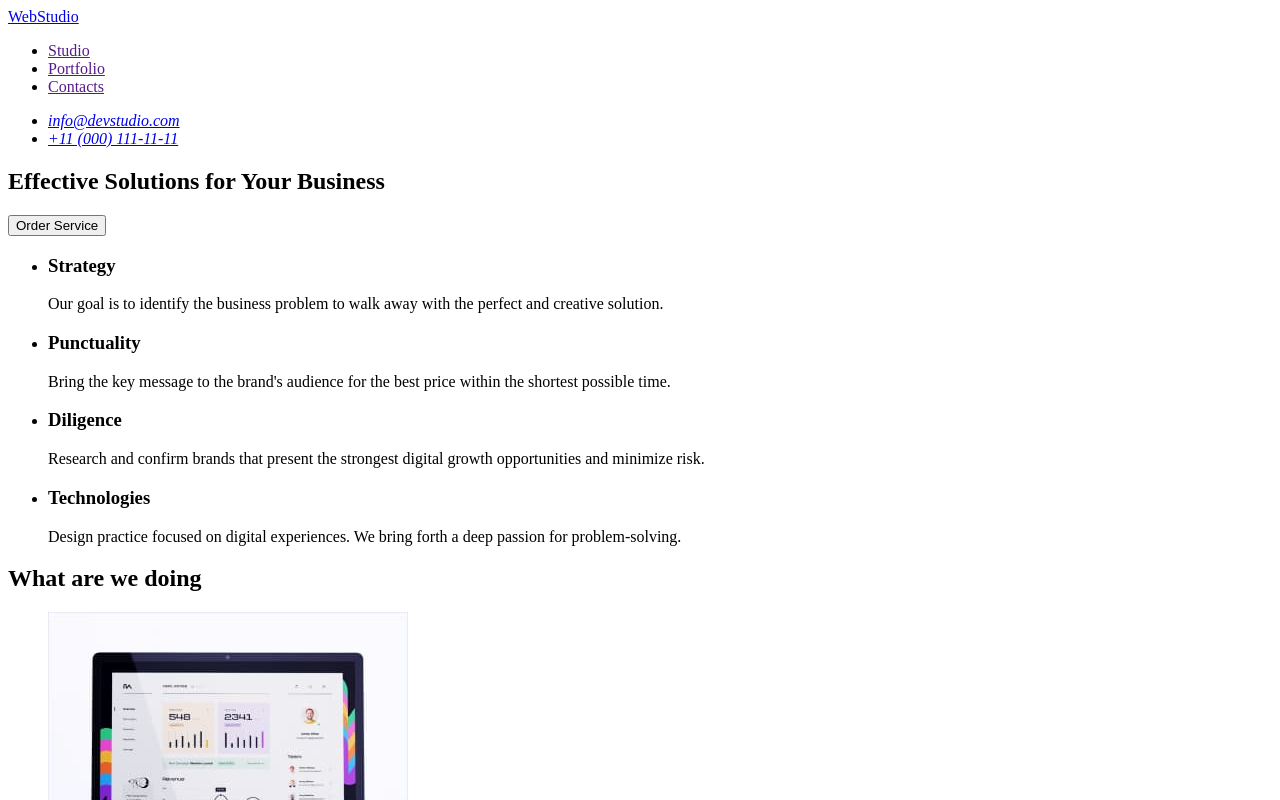
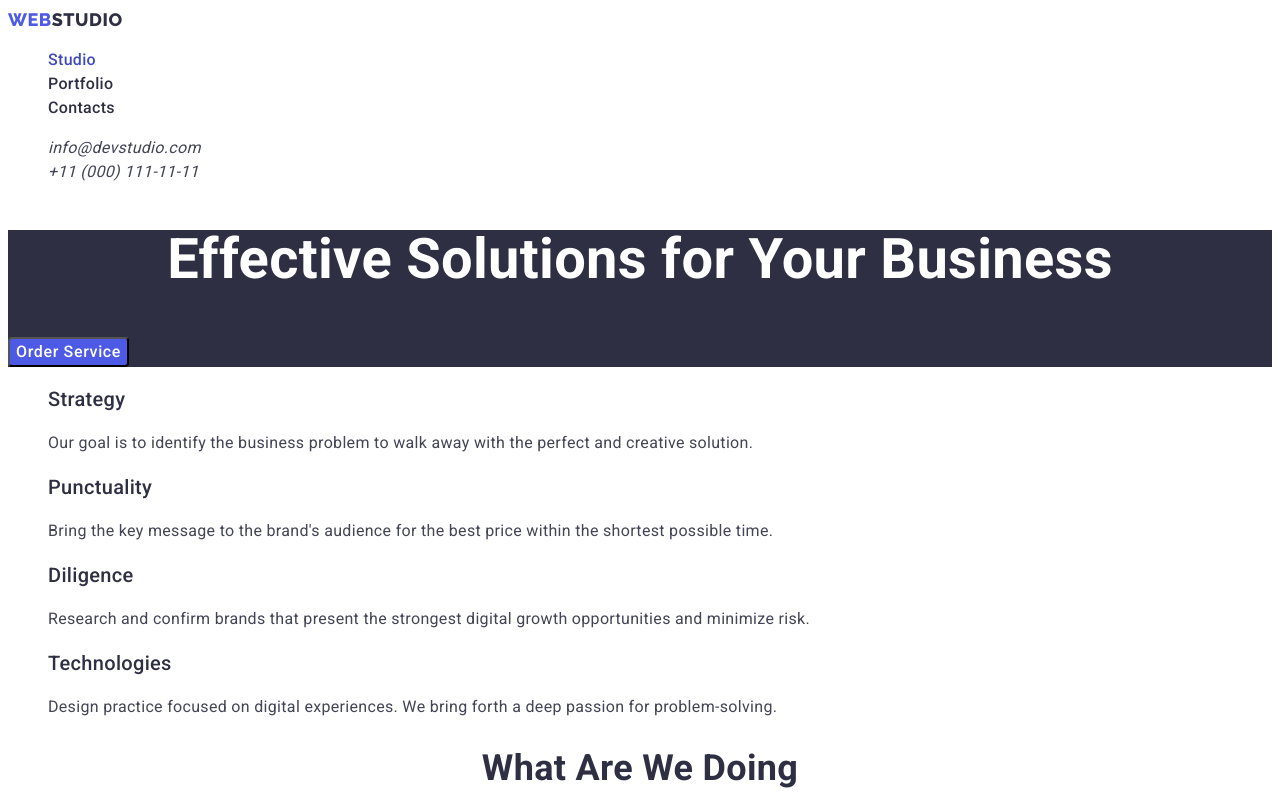
Before and after one commit to Efim1298/goit-markup-hw-02, a plain HTML site: page index.html in a window 1280 px wide. Shown: the top 800 px of the page. Drawn offline with Linux system fonts and the light colour scheme.

Commit message:
add styles.css  and portfolio.html

```diff
--- /dev/null
+++ b/css/styles.css
@@ -0,0 +1,163 @@
+:root {
+    --primary-text-color: #434455;
+    --title-text-color: #2E2F42;
+    --accent-color: #4D5AE5;
+    --ocean-color: #404BBF;
+    --white-color: #FFF;
+    --cloud-color: #F4F4FD;
+    --cornflower-color: #E7E9FC;
+}
+
+
+body {
+    font-family: 'Roboto', sans-serif;
+    letter-spacing: 0.02em;
+    color: var(--primary-text-color);
+}
+
+ul,
+a {
+    list-style: none;
+    text-decoration: none;
+}
+
+.logo {
+    font-family: 'Raleway', sans-serif;
+    font-weight: 800;
+    font-size: 18px;
+    line-height: 1.33;
+    letter-spacing: 0.03em;
+    text-transform: uppercase;
+    color: var(--title-text-color)
+}
+
+.text-logo {
+    color: var(--accent-color);
+}
+
+
+
+.section-title {
+    font-weight: 700;
+    font-size: 36px;
+    line-height: 1.11;
+    text-align: center;
+    text-transform: capitalize;
+    color: var(--title-text-color);
+}
+
+h2,
+h3 {
+    font-weight: 500;
+    font-size: 20px;
+    line-height: 1.2;
+    color: var(--title-text-color);
+}
+
+p {
+    font-size: 16px;
+    line-height: 1.5;
+}
+
+.footer {
+    background: var(--title-text-color);
+}
+
+.footer-logo {
+    line-height: 1.17;
+    color: var(--cloud-color);
+}
+
+.footer-text {
+    color: var(--cornflower-color);
+}
+
+
+
+/* _________________Header_________________ */
+
+.menu-link {
+    font-weight: 500;
+    font-size: 16px;
+    line-height: 1.5;
+    color: var(--title-text-color)
+}
+
+.menu-link:hover,
+.menu-link:focus {
+    color: var(--ocean-color);
+}
+
+.email,
+.phone-number {
+    font-size: 16px;
+    line-height: 1.5;
+    color: inherit;
+}
+
+.email:hover,
+.email:focus,
+.phone-number:hover,
+.phone-number:focus {
+    color: var(--ocean-color);
+}
+
+.menu .menu-link.current {
+    color: var(--ocean-color);
+}
+
+
+/* _________________Hero_________________ */
+
+.hero {
+    background: var(--title-text-color);
+}
+
+.hero-title {
+    font-weight: 700;
+    font-size: 56px;
+    line-height: 1.07;
+    text-align: center;
+    color: var(--white-color);
+}
+
+.hero-btn {
+    font-family: inherit;
+    cursor: pointer;
+    font-weight: 500;
+    font-size: 16px;
+    line-height: 1.5;
+    letter-spacing: 0.04em;
+    border-radius: 4px;
+    background: var(--accent-color);
+    color: var(--white-color);
+}
+
+
+.hero-btn:hover {
+    background: var(--ocean-color);
+}
+
+
+/* _________________Portfolio_________________ */
+
+.port-btn {
+    font-family: inherit;
+    font-weight: 500;
+    font-size: 16px;
+    line-height: 1.5;
+    letter-spacing: 0.04em;
+    border-radius: 4px;
+    border: 1px solid #E7E9FC;
+    background: var(--cloud-color);
+    color: var(--accent-color);
+
+}
+
+.port-btn:hover,
+.port-btn:focus {
+    border: 1px solid var(--ocean-color);
+    box-shadow: 0px 3px 1px rgba(0, 0, 0, 0.1), 0px 2px 1px rgba(0, 0, 0, 0.08), 0px 2px 2px rgba(0, 0, 0, 0.12);
+    background: var(--ocean-color);
+    color: var(--white-color);
+}
--- a/index.html
+++ b/index.html
@@ -5,38 +5,42 @@
     <meta http-equiv="X-UA-Compatible" content="IE=edge" />
     <meta name="viewport" content="width=device-width, initial-scale=1.0" />
     <title>WebStudio</title>
+    <link rel="preconnect" href="https://fonts.googleapis.com" />
+    <link rel="preconnect" href="https://fonts.gstatic.com" crossorigin />
+    <link href="https://fonts.googleapis.com/css2?family=Raleway:wght@800&family=Roboto:wght@400;500;700;900&display=swap" rel="stylesheet" />
+    <link rel="stylesheet" href="./css/styles.css" />
   </head>
   <body>
-    <!-- Шапка сайта -->
-    <header>
-      <nav>
-        <a href="./index.html">WebStudio</a>
-        <ul>
-          <li><a href="">Studio</a></li>
-          <li><a href="">Portfolio</a></li>
-          <li><a href="">Contacts</a></li>
+    <!-- Header -->
+    <header class="main-header">
+      <nav class="main-nav">
+        <a class="logo" href="./index.html"><span class="text-logo">Web</span>Studio</a>
+        <ul class="menu">
+          <li><a class="menu-link current" href="">Studio</a></li>
+          <li><a class="menu-link" href="./portfolio.html">Portfolio</a></li>
+          <li><a class="menu-link" href="">Contacts</a></li>
         </ul>
       </nav>
-      <address>
-        <ul>
-          <li><a href="mailto:info@devstudio.com">info@devstudio.com</a></li>
-          <li><a href="tel:+110001111111">+11 (000) 111-11-11</a></li>
+      <address class="address">
+        <ul class="contact-list">
+          <li><a class="email" href="mailto:info@devstudio.com">info@devstudio.com</a></li>
+          <li><a class="phone-number" href="tel:+110001111111">+11 (000) 111-11-11</a></li>
         </ul>
       </address>
     </header>
 
-    <!-- Главный контент -->
+    <!-- Main content -->
     <main>
-      <!-- Герой -->
-      <section>
-        <h1>Effective Solutions for Your Business</h1>
-        <button type="button">Order Service</button>
+      <!-- Hero -->
+      <section class="hero">
+        <h1 class="hero-title">Effective Solutions for Your Business</h1>
+        <button class="hero-btn" type="button">Order Service</button>
       </section>
 
-      <!-- Особенности -->
-      <section>
+      <!-- Features -->
+      <section class="features">
         <h2 hidden>Features</h2>
-        <ul>
+        <ul class="feature-list">
           <li>
             <h3>Strategy</h3>
             <p>Our goal is to identify the business problem to walk away with the perfect and creative solution.</p>
@@ -56,20 +60,20 @@
         </ul>
       </section>
 
-      <!-- Примеры работ -->
-      <section>
-        <h2>What are we doing</h2>
-        <ul>
+      <!-- Examples of work -->
+      <section class="works">
+        <h2 class="section-title">What are we doing</h2>
+        <ul class="work-img-list">
           <li><img src="./images/work_1.jpg" alt="computer" width="360" height="300" /></li>
           <li><img src="./images/work_2.jpg" alt="mobile software" width="360" height="300" /></li>
           <li><img src="./images/work_3.jpg" alt="smartphone" width="360" height="300" /></li>
         </ul>
       </section>
 
-      <!-- Команда -->
-      <section>
-        <h2>Our Team</h2>
-        <ul>
+      <!-- Team -->
+      <section class="team">
+        <h2 class="section-title">Our Team</h2>
+        <ul class="team-list">
           <li>
             <img src="./images/employee_1.jpg" alt="employee Mark Guerrero" width="264" height="260" />
             <h3>Mark Guerrero</h3>
@@ -94,10 +98,10 @@
       </section>
     </main>
 
-    <!-- Подвал сайта-->
-    <footer>
-      <a href="./index.html">WebStudio</a>
-      <p>Increase the flow of customers and sales for your business with digital marketing & growth solutions.</p>
+    <!-- Footer-->
+    <footer class="footer">
+      <a class="logo footer-logo" href="./index.html"><span class="text-logo">Web</span>Studio</a>
+      <p class="footer-text">Increase the flow of customers and sales for your business with digital marketing & growth solutions.</p>
     </footer>
   </body>
 </html>
```
Also changed, not shown: portfolio.html (added, +100 -0 lines), images/port_1.jpg (added), images/port_2.jpg (added), images/port_3.jpg (added), images/port_4.jpg (added), images/port_5.jpg (added), images/port_6.jpg (added), images/port_7.jpg (added), images/port_8.jpg (added), images/port_9.jpg (added), 1 other file.
